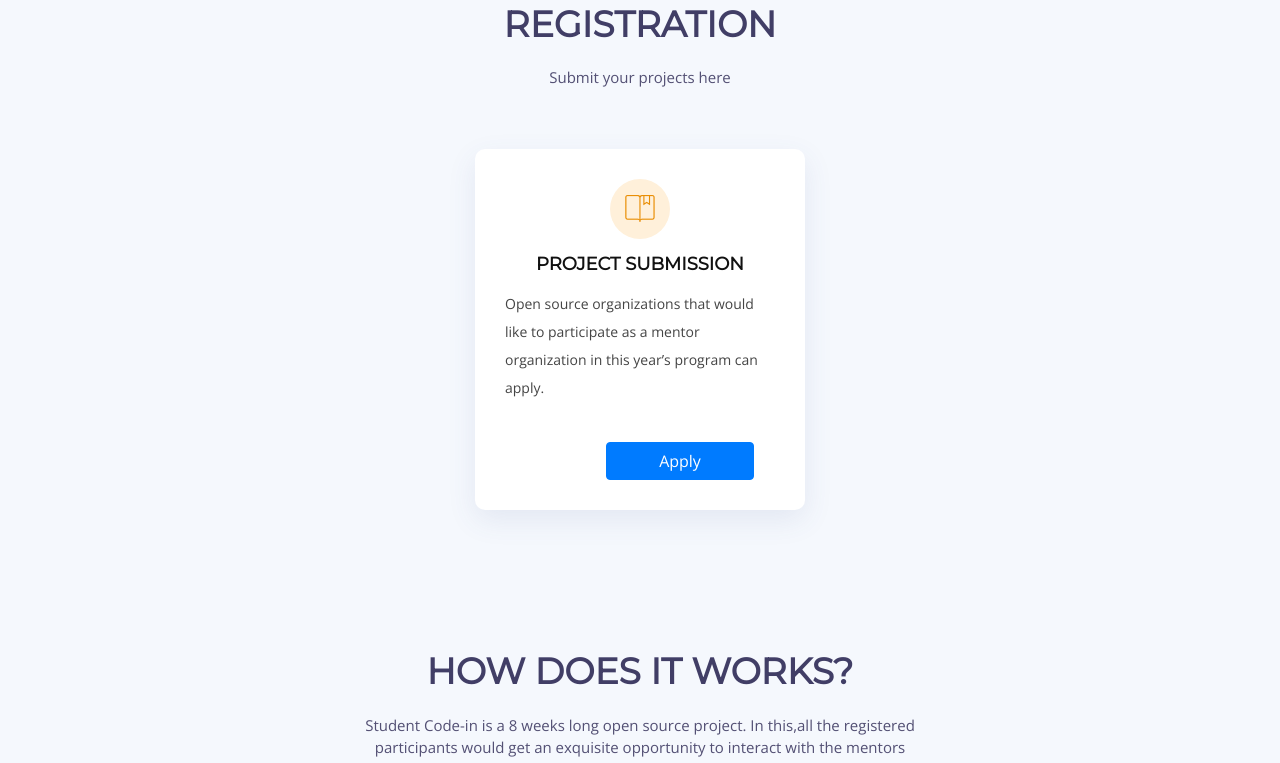
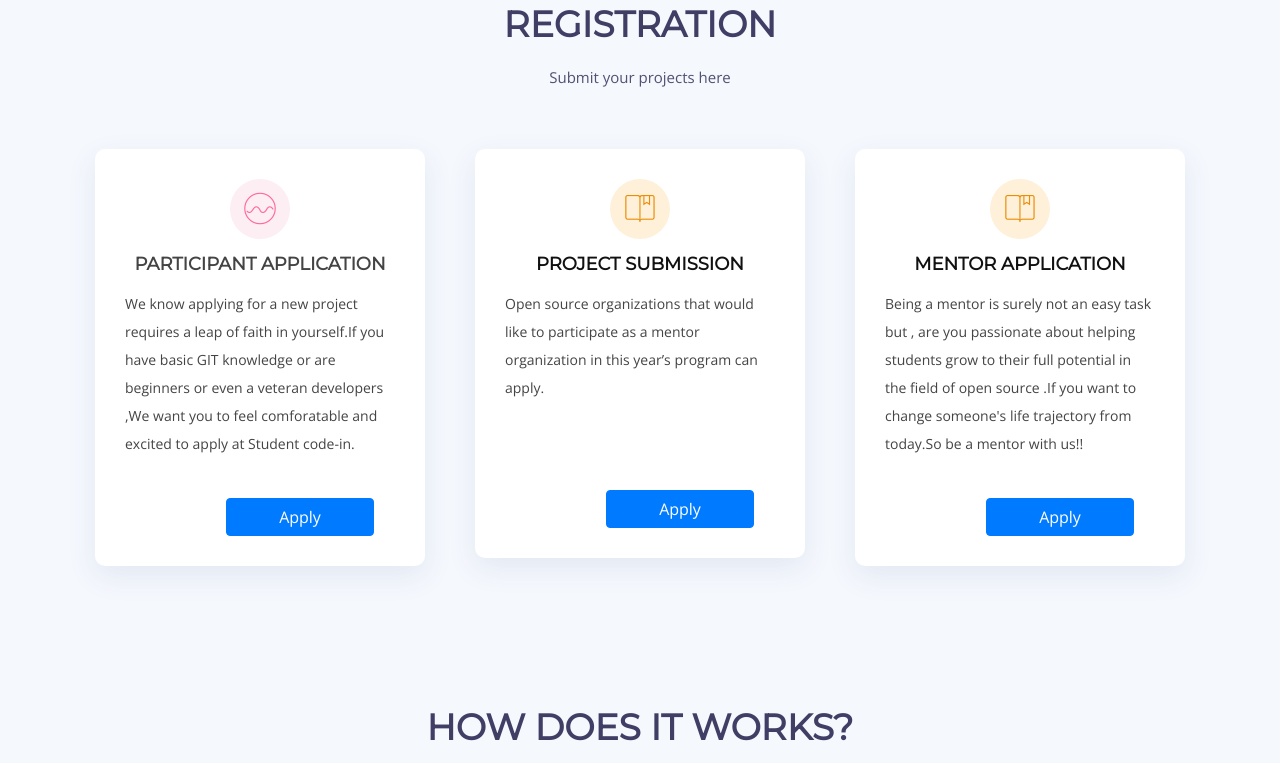
Before and after one commit to StudentCode-in/StudentCode-in.github.io, a plain HTML site: page index.html in a window 1280 px wide. Shown: the part 1746-2509 px from the top of the page. Drawn offline with nearby package versions, Linux system fonts and the light colour scheme; a script that the page names is missing; files whose address does not match are found by name.

Commit message:
Update index.html

```diff
--- a/index.html
+++ b/index.html
@@ -161,23 +161,34 @@
           <p>Submit your projects here</p>
         </header>
 
-        <div class="row">
-          <div class="col-md-6 col-lg-4 wow bounceInUp" data-wow-delay="0.1s" data-wow-duration="1.4s">
-          <div>
+         <div class="row">
+
+          <div class="col-md-6 col-lg-4 wow bounceInUp" data-wow-duration="1.4s">
+            <div class="box">
+              <div class="icon" style="background: #fceef3;"><i class="ion-ios-analytics-outline" style="color: #ff689b;"></i></div>
+              <h4 class="title">PARTICIPANT APPLICATION</h4>
+              <p class="description">We know applying for a new project requires a leap of faith in yourself.If you have basic GIT knowledge or are beginners or even a veteran developers ,We want you to feel comforatable and excited to apply at Student code-in.</p>
+              <a class="btn btn-primary btn-xl js-scroll-trigger" style="width:55%;margin-left:80px;margin-top:40px;" href="https://forms.office.com/Pages/ResponsePage.aspx?id=DQSIkWdsW0yxEjajBLZtrQAAAAAAAAAAAAN__ix50hBUREY4OVRINVFFNVMyUkpTSjc5MFZPN0kyRS4u">Apply</a>
+            </div>
           </div>
-        </div>
+
           <div class="col-md-6 col-lg-4 wow bounceInUp" data-wow-duration="1.4s">
             <div class="box">
               <div class="icon" style="background: #fff0da;"><i class="ion-ios-bookmarks-outline" style="color: #e98e06;"></i></div>
               <h4 class="title"><a href="">PROJECT SUBMISSION</a></h4>
-              <p class="description">Open source organizations that would like to participate as a mentor organization in this year’s program can apply.</p>
+              <p class="description">Open source organizations that would like to participate as a mentor organization in this year’s program can apply.</p><br><br>
               <a class="btn btn-primary btn-xl js-scroll-trigger" style="width:55%;margin-left:80px;margin-top:40px;" href="https://forms.office.com/Pages/ResponsePage.aspx?id=DQSIkWdsW0yxEjajBLZtrQAAAAAAAAAAAAN__ix50hBUQTJRV1gwREZYMjdUVUtMQUlYVjcyVDJTUC4u">Apply</a>
             </div>
           </div>
-          <div class="col-md-6 col-lg-4 wow bounceInUp" data-wow-delay="0.1s" data-wow-duration="1.4s">
-          <div>
+
+          <div class="col-md-6 col-lg-4 wow bounceInUp" data-wow-duration="1.4s">
+            <div class="box">
+              <div class="icon" style="background: #fff0da;"><i class="ion-ios-bookmarks-outline" style="color: #e98e06;"></i></div>
+              <h4 class="title"><a href="">MENTOR APPLICATION</a></h4>
+              <p class="description">Being a mentor is surely not an easy task but , are you passionate about helping students grow to their full potential in the field of open source .If you want to change someone's life trajectory from today.So be a mentor with us!!</p>
+              <a class="btn btn-primary btn-xl js-scroll-trigger" style="width:55%;margin-left:80px;margin-top:40px;" href="https://forms.office.com/Pages/ResponsePage.aspx?id=DQSIkWdsW0yxEjajBLZtrQAAAAAAAAAAAAN__ix50hBUNk5CNElVUFZLWFhHMFk2MjI3R0RYODROMy4u">Apply</a>
+            </div>
           </div>
-        </div>
         </section>
 
     <!-- ======= Services Section ======= -->
@@ -327,7 +338,7 @@
             <i class="fa fa-certificate" aria-hidden="true"></i>
            Project Submission Closes
           </span>
-                <span class="cd-date">25 May 2020</span>
+                <span class="cd-date">31 May 2020</span>
             </div> <!-- cd-timeline-content -->
         </div> <!-- cd-timeline-block -->
 
@@ -340,7 +351,7 @@
             <i class="fa fa-certificate" aria-hidden="true"></i>
            Participant/Mentor Registration closes
           </span>
-                <span class="cd-date">31 May 2020</span>
+                <span class="cd-date">4 June 2020</span>
             </div> <!-- cd-timeline-content -->
         </div> <!-- cd-timeline-block -->
 
@@ -353,7 +364,7 @@
             <i class="fa fa-certificate" aria-hidden="true"></i>
            Project Announced
           </span>
-                <span class="cd-date">1 June 2020</span>
+                <span class="cd-date">5 June 2020</span>
             </div> <!-- cd-timeline-content -->
         </div> <!-- cd-timeline-block -->
 
@@ -366,7 +377,7 @@
             <i class="fa fa-certificate" aria-hidden="true"></i>
             Community Bonding
           </span>
-                <span class="cd-date">1 - 4 June 2020</span>
+                <span class="cd-date">6 - 9 June 2020</span>
             </div> <!-- cd-timeline-content -->
         </div> <!-- cd-timeline-block -->
          <div class="cd-timeline-block">
@@ -378,7 +389,7 @@
             <i class="fa fa-certificate" aria-hidden="true"></i>
            SCI Begins
           </span>
-                <span class="cd-date">5 June 2020</span>
+                <span class="cd-date">10 June 2020</span>
             </div> <!-- cd-timeline-content -->
         </div> <!-- cd-timeline-block -->
 
@@ -391,7 +402,7 @@
             <i class="fa fa-certificate" aria-hidden="true"></i>
             SCI Ends
           </span>
-                <span class="cd-date">31 July 2020</span>
+                <span class="cd-date">10 August 2020</span>
             </div> <!-- cd-timeline-content -->
         </div> <!-- cd-timeline-block -->
          <div class="cd-timeline-block">
@@ -403,7 +414,7 @@
             <i class="fa fa-certificate" aria-hidden="true"></i>
             Results Out
           </span>
-                <span class="cd-date">10 August 2020</span>
+                <span class="cd-date">1 September 2020</span>
             </div> <!-- cd-timeline-content -->
         </div> <!-- cd-timeline-block -->
          </section>
```
